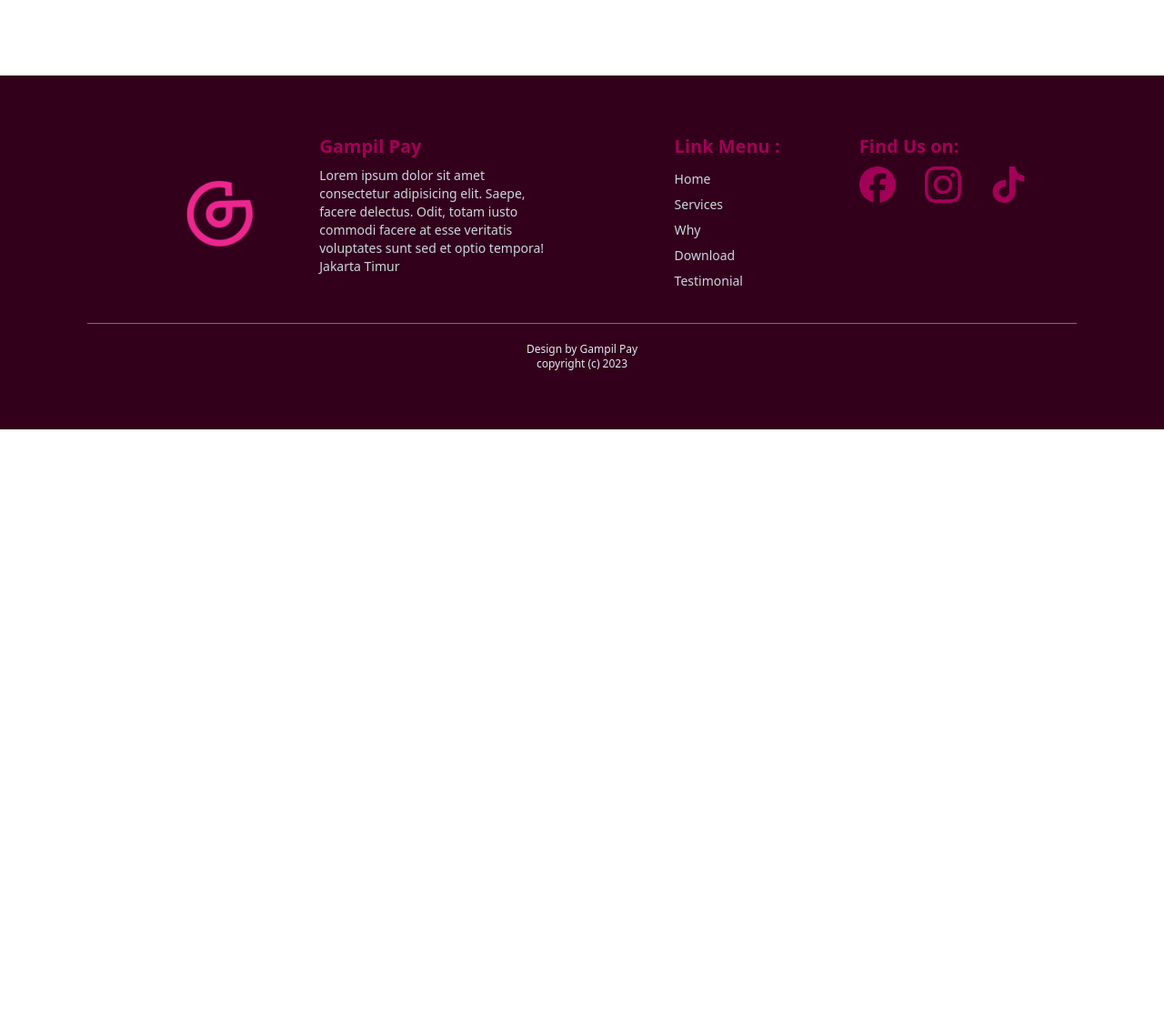
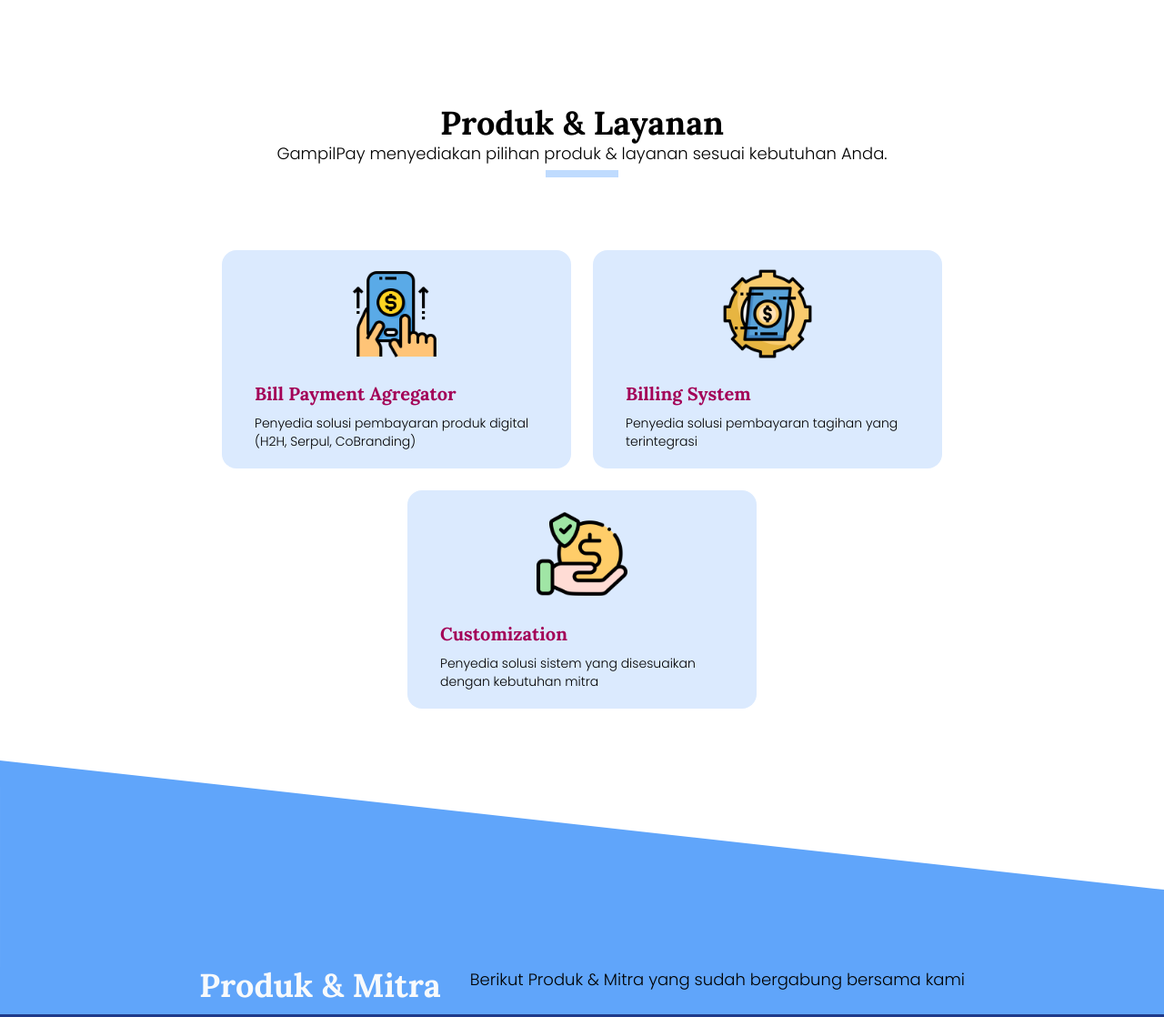
Before and after one commit to oeangg/gampil-pay, a website: page index.html in a window 1280 px wide. Shown: the part 861-1979 px from the top of the page at 91% size. Before the commit the page ends 1333 px from the top, so only its background shows below. Drawn offline with nearby package versions, Linux system fonts and the light colour scheme.

Commit message:
menambah section layanan produk

```diff
--- a/index.html
+++ b/index.html
@@ -73,30 +73,30 @@
                 <li class="group">
                   <a
                     href="#tentang"
-                    class="text-base text-coklatgelap py-5 mx-5 flex group-hover:text-secondary transition duration-700"
+                    class="text-base text-gelap py-4 mx-3 flex lg:mx-4 group-hover:text-secondary transition duration-700"
                     >Tentang Kami</a
                   >
                 </li>
                 <li class="group">
                   <a
                     href="#layanan"
-                    class="text-base text-coklatgelap py-5 mx-5 flex group-hover:text-secondary transition duration-700"
+                    class="text-base text-gelap py-4 mx-3 flex lg:mx-4 group-hover:text-secondary transition duration-700"
                     >Produk & Layanan</a
                   >
                 </li>
                 <li class="group">
                   <a
                     href="#mitra"
-                    class="text-base text-coklatgelap py-5 mx-5 flex group-hover:text-secondary transition duration-700"
+                    class="text-base text-gelap py-4 mx-3 flex lg:mx-4 group-hover:text-secondary transition duration-700"
                     >Produk & Mitra</a
                   >
                 </li>
               </ul>
               <div class="mt-16 lg:hidden">
-                <div class="w-full border-t-2 border-pink-200"></div>
+                <div class="w-full border-t-2 border-slate-200"></div>
 
-                <span class="text-xs px-5 inline-block text-slate-300"
-                  >©️ 2024 by GampilPay Production</span
+                <span class="text-xs px-5 py-3 inline-block text-slate-300"
+                  >©️ 2024 GampilPay, All rights reserved.</span
                 >
               </div>
             </nav>
@@ -105,7 +105,7 @@
           <div class="hidden lg:block">
             <a
               href="#hubungikami"
-              class="text-lg text-primary border-2 border-primary rounded-full px-4 py-2 hover:bg-primary hover:text-bgsatu transition duration-700"
+              class="text-sm text-primary border-2 border-primary rounded-full px-3 py-2 lg:text-base hover:bg-primary hover:text-bgsatu transition duration-700"
               >Hubungi Kami</a
             >
           </div>
@@ -114,7 +114,8 @@
     </header>
     <!-- END HEADER -->
 
-    <section class="mb-20 mt-16 md:px-24" id="tentang">
+    <!-- HERO SECTION -->
+    <section class="mt-16 md:px-24" id="tentang">
       <div class="container">
         <div
           class="hero p-2 flex flex-col gap-2 w-full min-h-screen justify-center items-center lg:flex-row-reverse"
@@ -139,19 +140,19 @@
             >
               GampilPay,
               <span class="text-slate-600 text-3xl xl:text-4xl"
-                >Solusi Pembayaran Digital</span
+                >Solusi Pembayaran Digital anda</span
               >
             </h1>
 
             <p
-              class="pt-6 pb-2 text-base font-Lora text-slate-600 text-justify font-extralight md:text-lg md:font-light"
+              class="pt-6 pb-2 text-base font-Poppins text-slate-600 text-justify font-light md:text-lg md:font-normal"
             >
               GampilPay merupakan salah satu layanan integrasi dari
               <span class="text-blue-400">PT.Cipta Multi Innovation</span> yang
               merupakan perusahaan yang bergerak di bidang Teknologi Informasi.
             </p>
             <p
-              class="mb-10 text-base font-Lora text-justify text-slate-600 font-extralight md:text-lg md:font-light"
+              class="mb-10 text-base font-Poppins text-justify text-slate-600 font-light md:text-lg md:font-normal"
             >
               GampilPay lebih berfokus terhadap ekosistem pembayaran serta
               menyediakan layanan untuk integrasi ke beberapa penerbit tagihan
@@ -159,15 +160,123 @@
             </p>
             <a
               href=""
-              class="mx-auto px-12 py-4 text-xl font-normal font-Lora text-white bg-primary rounded-full hover:bg-secondary hover:text-bgsatu transition-all duration-500 ease-in-ou lg:mx-0"
+              class="mx-auto px-12 py-4 text-xl font-bold font-Lora text-white bg-primary rounded-full hover:bg-secondary hover:text-bgsatu transition-all duration-500 ease-in-ou lg:mx-0"
               >Hubungi Kami</a
             >
           </div>
         </div>
       </div>
     </section>
+    <!-- END HERO SECTION -->
 
-    <section class="bg-bgfooter md:px-24">
+    <!-- LAYANAN SECTION  -->
+    <section class="md:px-24" id="layanan">
+      <div class="container">
+        <div class="flex pt-28 pb-3 flex-col">
+          <h1 class="px-4 text-3xl text-center font-bold font-Lora md:text-4xl">
+            Produk & Layanan
+          </h1>
+          <p
+            class="px-4 text-center text-base font-Poppins font-light md:text-lg"
+          >
+            GampilPay menyediakan pilihan produk & layanan sesuai kebutuhan
+            Anda.
+          </p>
+        </div>
+        <div class="flex justify-center pb-20">
+          <span class="block -mt-2 h-2 w-20 bg-blue-200"></span>
+        </div>
+
+        <div
+          class="cards px-5 flex flex-wrap justify-center items-center gap-6"
+        >
+          <div
+            class="max-w-sm p-5 rounded-2xl bg-blue-100 hover:shadow-xl hover:bg-blue-200"
+          >
+            <img
+              class="w-[100px] mx-auto"
+              src="public/img/billpayment.png"
+              alt="BillingPayment"
+            />
+            <h2
+              class="pt-6 pb-2 px-4 text-xl font-Lora font-bold text-secondary"
+            >
+              Bill Payment Agregator
+            </h2>
+            <p class="px-4 text-sm font-Poppins font-light">
+              Penyedia solusi pembayaran produk digital (H2H, Serpul,
+              CoBranding)
+            </p>
+          </div>
+
+          <div
+            class="max-w-sm p-5 rounded-2xl bg-blue-100 hover:shadow-xl hover:bg-blue-200"
+          >
+            <img
+              class="w-[100px] mx-auto"
+              src="public/img/billsytem.png"
+              alt="Billingsystem"
+            />
+            <h2
+              class="pt-6 pb-2 px-4 text-xl font-Lora font-bold text-secondary"
+            >
+              Billing System
+            </h2>
+            <p class="px-4 text-sm font-Poppins font-light">
+              Penyedia solusi pembayaran tagihan yang terintegrasi
+            </p>
+          </div>
+
+          <div
+            class="max-w-sm p-5 rounded-2xl bg-blue-100 hover:shadow-xl hover:bg-blue-200"
+          >
+            <img
+              class="w-[100px] mx-auto"
+              src="public/img/billcustom.png"
+              alt="Customization"
+            />
+            <h2
+              class="pt-6 pb-2 px-4 text-xl font-Lora font-bold text-secondary"
+            >
+              Customization
+            </h2>
+            <p class="px-4 text-sm font-Poppins font-light">
+              Penyedia solusi sistem yang disesuaikan dengan kebutuhan mitra
+            </p>
+          </div>
+        </div>
+      </div>
+    </section>
+    <!-- END LAYANAN SECTION -->
+
+    <svg xmlns="http://www.w3.org/2000/svg" viewBox="0 0 1440 320">
+      <path
+        fill="#60a5fa"
+        fill-opacity="1"
+        d="M0,64L1440,224L1440,320L0,320Z"
+      ></path>
+    </svg>
+
+    <!-- LAYANAN MITRA  -->
+    <section class="bg-blue-400 md:px-24" id="mitra">
+      <div class="container">
+        <div class="flex pb-3 justify-center">
+          <h1
+            class="px-4 text-3xl text-slate-50 font-bold font-Lora md:text-4xl"
+          >
+            Produk & Mitra
+          </h1>
+          <p
+            class="px-4 text-center text-base font-Poppins font-light md:text-lg"
+          >
+            Berikut Produk & Mitra yang sudah bergabung bersama kami
+          </p>
+        </div>
+      </div>
+    </section>
+    <!-- END MITRA SECTION -->
+
+    <section class="bg-blue-900 md:px-24">
       <footer class="footer-atas border-b-[1px] border-slate-500">
         <div class="container">
           <div
--- a/src/input.css
+++ b/src/input.css
@@ -3,12 +3,12 @@
 @tailwind utilities;
 
 body {
-  @apply bg-white;
+  @apply bg-white font-Poppins;
 }
 
 .navbar-fixed {
-  @apply fixed z-[99999] bg-opacity-80;
-  backdrop-filter: blur(5px);
+  @apply fixed z-[99999] bg-opacity-80 bg-blue-50;
+  backdrop-filter: blur(10px);
   box-shadow: inset 0 -1px 0 0 rgba(0, 0, 0, 0.1);
 }
 
```
Also changed, not shown: public/img/billcustom.png (added), public/img/billpayment.png (added), public/img/billsytem.png (added), public/img/listrik.png (deleted), public/img/mobile-pay.png (deleted), public/img/mobile-pay_mid.png (deleted), public/img/mobile-pay_small.png (deleted), public/img/paketdata.png (deleted), public/img/phone.png (deleted), public/img/services.png (deleted), public/img/voucher.png (deleted), public/img/why-click.png (deleted), public/style.css.
